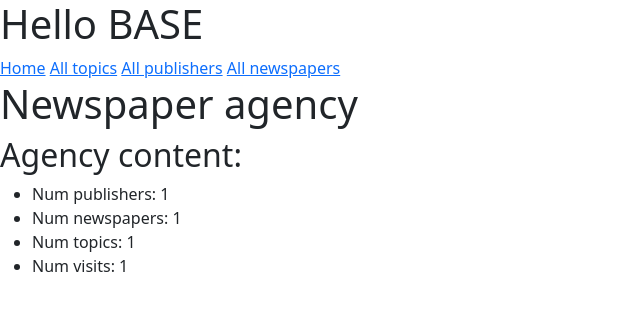
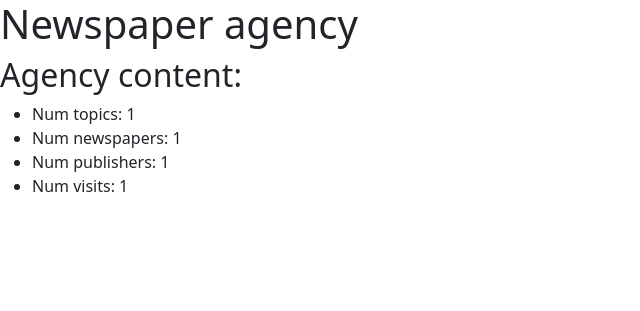
Before and after one commit to anton-chumak-main/newspaper-agency, a Django app: page / in a window 1280 px wide. Shown: the top 311 px of the page, without its empty margins (0-640 px from the left). Run offline with Django 4.2, Linux system fonts and the light colour scheme; a user stored in the database is signed in; tables that the repository leaves empty hold one stand-in row (values such as "Sample post"); some libraries are stand-ins or nearby versions.

Commit message:
Move sidebar from templates to includes module

```diff
--- a/templates/agency/index.html
+++ b/templates/agency/index.html
@@ -5,9 +5,9 @@
 
   <h2>Agency content: </h2>
   <ul>
+    <li>Num topics: {{ num_topics }}</li>
+    <li>Num newspapers: {{ num_newspapers }}</li>
     <li>Num publishers: {{ num_publishers }}</li>
-    <li>Num newspapers: {{ num_newspapers }}</li>
-    <li>Num topics: {{ num_topics }}</li>
     <li>Num visits: {{ num_visits }}</li>
   </ul>
 
--- a/templates/base.html
+++ b/templates/base.html
@@ -11,13 +11,11 @@
 </head>
 
 <body>
-  <h1>Hello BASE</h1>
+
   {% block sidebar %}
-    <a href="{% url 'agency:index' %}">Home</a>
-    <a href="#">All topics</a>
-    <a href="#">All publishers</a>
-    <a href="#">All newspapers</a>
+    {% include "includes/sidebar.html" %}
   {% endblock %}
+
   {% block content %}{% endblock %}
 
 </body>
```
